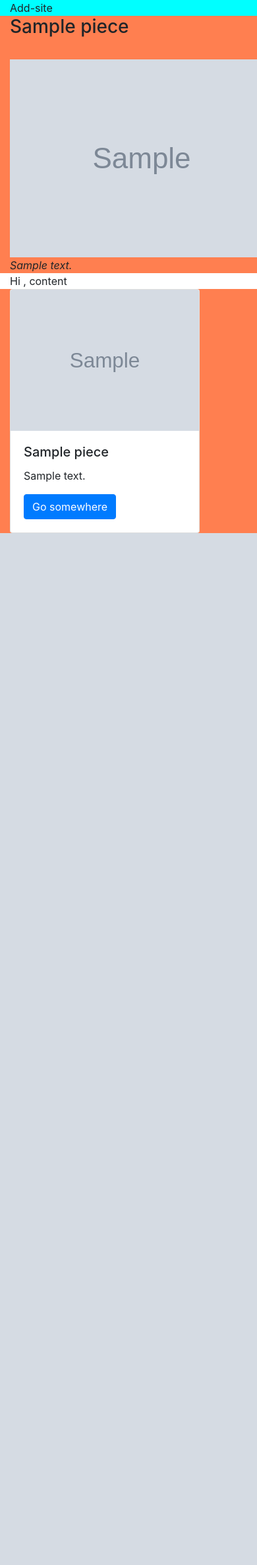
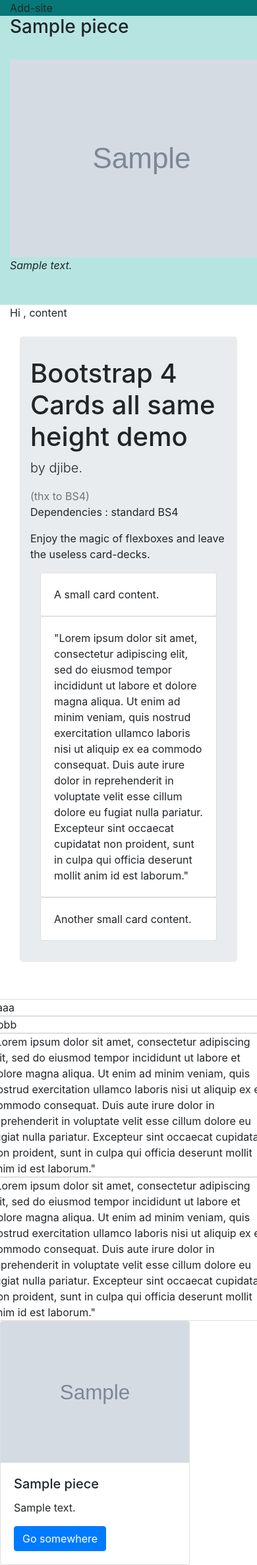
Before and after one commit to ChaoticSurfer/News_Flask, a Flask app: template templates/index.html in a window 390 px wide; the page is wider, and only the part inside the window is pictured. Shown: the part 88-2460 px from the top of that part at 66% size. Before the commit the page ends 896 px from the top of that part, so only its background shows below. Run offline with Flask 2, Linux system fonts and the light colour scheme; the template is opened without the code that fills it: most values are stand-ins (such as "Sample title", 1, 10 or a date in 2020); grey boxes marked "Sample" are stand-in pictures; some libraries are stand-ins or nearby versions.

Commit message:
Add files via upload

```diff
--- a/app.py
+++ b/app.py
@@ -1,7 +1,11 @@
 from flask import Flask, render_template, request
 from flask_sqlalchemy import SQLAlchemy
+from admin import admin
 
 app = Flask(__name__)
+app.register_blueprint(admin, url_prefix='/admin')
+
+
 app.config['SQLALCHEMY_DATABASE_URI'] = 'sqlite:///news_db.sqlite'
 app.config['SQLALCHEMY_TRACK_MODIFICATIONS'] = False
 
@@ -55,12 +59,12 @@
 
 
 # Error Handling
-# @app.errorhandler(404)
-# def page_not_found(e):
-#     return render_template('404.html', e=e), 404
-#
-#
-# app.register_error_handler(404, page_not_found)
+@app.errorhandler(404)
+def page_not_found(e):
+    return render_template('404.html', e=e)
+
+
+app.register_error_handler(404, page_not_found)
 
 if __name__ == '__main__':
     app.run(debug=True)
--- a/static/style.css
+++ b/static/style.css
@@ -1,7 +1,20 @@
-@media only screen and (min-width: 800px) {
+/*@media only screen and (min-width: 800px) {*/
 
-    .content, .news-feed, .add-site{
-        /*margin: 0px 20px 10px 20px; !important;*/
-        margin: auto;
-    }
-}
+/*    .content, .news-feed, .add-site {*/
+/*        !*margin: 0px 20px 10px 20px; !important;*!*/
+/*        margin: auto;*/
+/*        max-height: 40%;*/
+/*    }*/
+/*}*/
+
+
+/*.card {*/
+/*    max-height: 60px;*/
+/*}*/
+
+
+/*@media only screen and (max-width: 800px) {*/
+/*    .card {*/
+/*        max-height: 89%;*/
+/*    }*/
+/*}*/
--- a/templates/404.html
+++ b/templates/404.html
@@ -1,5 +1,5 @@
 {% extends 'base.html' %}
 
 {% block content %}
-    <h1>404 error {{ e }}</h1>
+    <h1>{{ e }}</h1>
 {% endblock %}
--- a/templates/base.html
+++ b/templates/base.html
@@ -5,7 +5,7 @@
     <title>News</title>
     <link rel="stylesheet" href="https://stackpath.bootstrapcdn.com/bootstrap/4.5.0/css/bootstrap.min.css"
           integrity="sha384-9aIt2nRpC12Uk9gS9baDl411NQApFmC26EwAOH8WgZl5MYYxFfc+NcPb1dKGj7Sk" crossorigin="anonymous">
-    <link rel="stylesheet" href="{{ url_for('static', filename='style.css' ) }}" type="text/css">
+    <link rel="stylesheet" href="{{ url_for('static', filename='style.css') }}" type="text/css">
 </head>
 <body>
 
--- a/templates/index.html
+++ b/templates/index.html
@@ -2,18 +2,19 @@
 
 {% block content %}
     <div class="row">
-        <div class="col-md-2" style="background: aqua; ">
+        <div class="col-md-2" style="background: #067878; ">
             <div class="container-fluid add-site align-middle">
                 Add-site
             </div>
         </div>
-        <div class="col-md-2" style="background: coral">
+        <div class="col-md-2" style="background: #b6e5e1">
             {% for piece in news %}
 
                 <div class="container-sm container-fluid news-feed align-middle flex-sm">
                     <h3> {{ piece.title }}</h3> <br>
                     <img src="{{ piece.photo }}" alt="">
                     <em>{{ piece.content }} </em>
+                    <br><br><br>
                 </div>
             {% endfor %}
 
@@ -22,14 +23,100 @@
         <div class="col-md-6">
             <div class="container-fluid content align-middle">
                 Hi , content
+                {##}
+                <div class="container">
+                    <div class="row my-4">
+                        <div class="col">
+                            <div class="jumbotron">
+                                <h1>Bootstrap 4 Cards all same height demo</h1>
+                                <p class="lead">by djibe.</p>
+                                <span class="text-muted">(thx to BS4)</span>
+                                <p>Dependencies : standard BS4</p>
+                                <p>
+                                    Enjoy the magic of flexboxes and leave the useless card-decks.
+                                </p>
+                                <div class="container-fluid">
+                                    <div class="row">
+                                        <div class="col-sm d-flex">
+                                            <div class="card card-body flex-fill">
+                                                A small card content.
+                                            </div>
+                                        </div>
+                                        <div class="col-sm d-flex">
+                                            <div class="card card-body flex-fill">
+                                                "Lorem ipsum dolor sit amet, consectetur adipiscing elit, sed do eiusmod
+                                                tempor incididunt ut labore et dolore magna aliqua. Ut enim ad minim
+                                                veniam, quis nostrud exercitation ullamco laboris nisi ut aliquip ex ea
+                                                commodo consequat. Duis aute irure dolor
+                                                in reprehenderit in voluptate velit esse cillum dolore eu fugiat nulla
+                                                pariatur. Excepteur sint occaecat cupidatat non proident, sunt in culpa
+                                                qui officia deserunt mollit anim id est laborum."
+                                            </div>
+                                        </div>
+                                        <div class="col-sm d-flex">
+                                            <div class="card card-body flex-fill">
+                                                Another small card content.
+                                            </div>
+                                        </div>
+                                    </div>
+                                </div>
+                            </div>
+                        </div>
+                    </div>
+                </div>
             </div>
         </div>
+        {#    #}
+        <br><br><br>
+        <div class="row my-flex-card">
+            <div class="col-lg-3 col-sm-6">
+                <div class="card">
+                    <div class="card-block">
+                        aaaa
+                    </div>
+                </div>
+            </div>
+            <div class="col-lg-3 col-sm-6">
+                <div class="card">
+                    <div class="card-block">
+                        bbbb
+                    </div>
+                </div>
+            </div>
+            <div class="col-lg-3 col-sm-6">
+                <div class="card">
+                    <div class="card-block">
+                        "Lorem ipsum dolor sit amet, consectetur adipiscing elit, sed do eiusmod
+                        tempor incididunt ut labore et dolore magna aliqua. Ut enim ad minim
+                        veniam, quis nostrud exercitation ullamco laboris nisi ut aliquip ex ea
+                        commodo consequat. Duis aute irure dolor
+                        in reprehenderit in voluptate velit esse cillum dolore eu fugiat nulla
+                        pariatur. Excepteur sint occaecat cupidatat non proident, sunt in culpa
+                        qui officia deserunt mollit anim id est laborum."
+                    </div>
+                </div>
+            </div>
+            <div class="col-lg-3 col-sm-6">
+                <div class="card">
+                    <div class="card-block">
+                        "Lorem ipsum dolor sit amet, consectetur adipiscing elit, sed do eiusmod
+                        tempor incididunt ut labore et dolore magna aliqua. Ut enim ad minim
+                        veniam, quis nostrud exercitation ullamco laboris nisi ut aliquip ex ea
+                        commodo consequat. Duis aute irure dolor
+                        in reprehenderit in voluptate velit esse cillum dolore eu fugiat nulla
+                        pariatur. Excepteur sint occaecat cupidatat non proident, sunt in culpa
+                        qui officia deserunt mollit anim id est laborum."
+                    </div>
+                </div>
+            </div>
+        </div>
+        {# #}
 
-        <div class="col-md-2" style="background: coral">
-            <div class="container-sm container-fluid news-feed align-middle flex-sm">
+
+            <div class="container-sm container-fluid news-feed align-middle flex-sm h-100">
                 {% for piece in news %}
                     <div class="card" style="width: 18rem;">
-                        <img class="card-img-top" src="{{ piece.photo }}" alt="piece.title">
+                        <img class="card-img-top" src="{{ piece.photo }}" alt="{{ piece.title }}">
                         <div class="card-body">
                             <h5 class="card-title">{{ piece.title }}</h5>
                             <p class="card-text"> {{ piece.content }} </p>
```
Also changed, not shown: NewsScrap.py (+4 -3 lines), admin.py (added, +8 -0 lines), news_db.sqlite.
